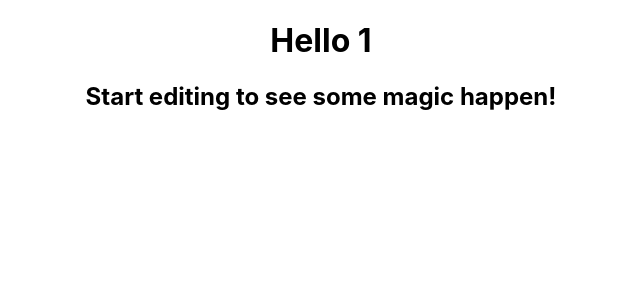
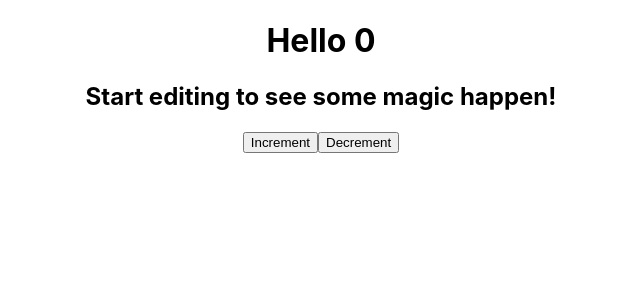
Before and after one commit to aggie97/nomad-coders-react-hooks-10, a React (Create React App) app: page / in a window 1280 px wide. Shown: the top 300 px of the page, without its empty margins (319-959 px from the left). Built offline with nearby package versions, Linux system fonts and the light colour scheme.

Commit message:
함수형 컴포넌트와 클래스형 컴포넌트의 차이 복습

```diff
--- a/src/App.js
+++ b/src/App.js
@@ -1,12 +1,49 @@
+import React, { useState } from "react";
 import "./App.css";
 
 const App = () => {
+  const [item, setItem] = useState(0);
+  const incrementItem = () => setItem(item + 1);
+  const decrementItem = () => setItem(item - 1);
   return (
     <div className="App">
-      <h1>Hello 1</h1>
+      <h1>Hello {item}</h1>
       <h2>Start editing to see some magic happen!</h2>
+      <button onClick={incrementItem}>Increment</button>
+      <button onClick={decrementItem}>Decrement</button>
     </div>
   );
 };
 
+class AppUpgly extends React.Component {
+  state = {
+    item: 1,
+  };
+  render() {
+    const { item } = this.state;
+    return (
+      <div className="App">
+        <h1>Hello {item}</h1>
+        <h2>Start editing to see some magic happen!</h2>
+        <button onClick={this.incrementItem}>Increment</button>
+        <button onClick={this.decrementItem}>Decrement</button>
+      </div>
+    );
+  }
+  incrementItem = () => {
+    this.setState((state) => {
+      return {
+        item: state.item + 1,
+      };
+    });
+  };
+  decrementItem = () => {
+    this.setState((state) => {
+      return {
+        item: state.item - 1,
+      };
+    });
+  };
+}
+
 export default App;
```
